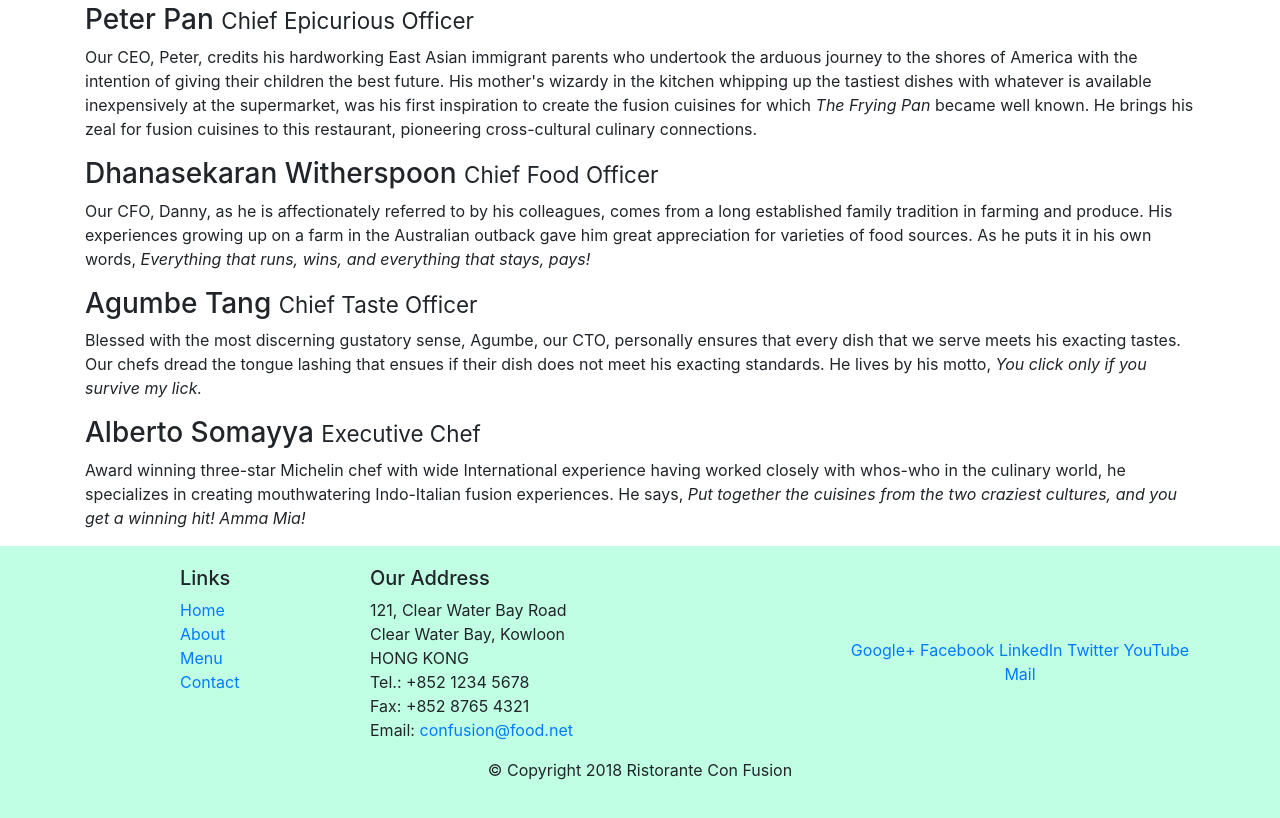
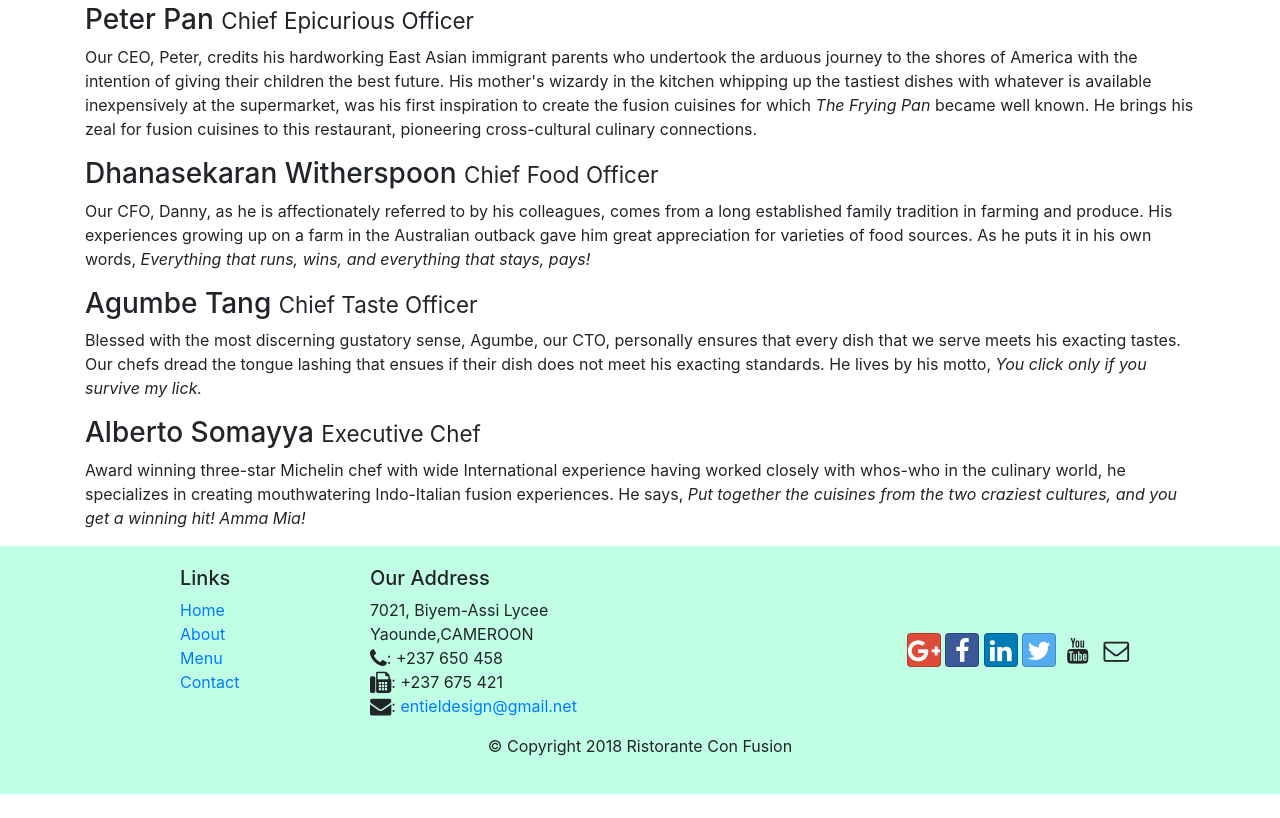
Before and after one commit to Theryx/Bootstrap4_restaurant-website, a website: page aboutus.html in a window 1280 px wide. Shown: the part 802-1620 px from the top of the page. After the commit the page ends 1596 px from the top, so only its background shows below. Drawn offline with nearby package versions, Linux system fonts and the light colour scheme.

Commit message:
Icon fonts for social media and others added

```diff
--- a/aboutus.html
+++ b/aboutus.html
@@ -3,7 +3,10 @@
 <meta name="viewport" content="width=device-width, initial-scale=1, shrink-to-fit=no">
 <meta http-equiv="x-ua-compatible" content="ie=edge">
 <head>
+    <!-- BOOTSTRAP , FONTAWSOME -->
     <link rel="stylesheet" href="node_modules/bootstrap/dist/css/bootstrap.min.css">
+    <link rel="stylesheet" href="./node_modules/font-awesome/css/font-awesome.min.css">
+    <link rel="stylesheet" href="node_modules/bootstrap-social/bootstrap-social.css">
     <link rel="stylesheet" href="css/style.css">
     <title>Ristorante Con Fusion: About Us</title>
 
@@ -18,10 +21,10 @@
                     <a class="navbar-brand mr-auto" href="./index.html">Restorante Con Fusion</a>
                     <div class="collapse navbar-collapse" id="Navbar">
                         <ul class="navbar-nav mr-auto">
-                                <li class="nav-item "><a class="nav-link" href="./index.html">Home</a></li>
-                                <li class="nav-item active"><a class="nav-link" href="#">About</a></li>
-                                <li class="nav-item"><a class="nav-link" href="#">Menu</a></li>
-                                <li class="nav-item"><a class="nav-link" href="#">Contact</a></li>
+                                <li class="nav-item "><a class="nav-link" href="./index.html"><span class="fa fa-home"></span> Home</a></li>
+                                <li class="nav-item active"><a class="nav-link" href="#"><span class="fa fa-info fa-lg"></span> About</a></li>
+                                <li class="nav-item"><a class="nav-link" href="#"><span class="fa fa-list"></span> Menu</a></li>
+                                <li class="nav-item"><a class="nav-link" href="#"><span class="fa fa-address-card fa-lg"></span> Contact</a></li>
                         </ul>
                     </div>
                 </div>
@@ -97,22 +100,21 @@
                 <div class="col-7 col-sm-5">
                     <h5>Our Address</h5>
                     <address>
-		              121, Clear Water Bay Road<br>
-		              Clear Water Bay, Kowloon<br>
-		              HONG KONG<br>
-		              Tel.: +852 1234 5678<br>
-		              Fax: +852 8765 4321<br>
-		              Email: <a href="mailto:confusion@food.net">confusion@food.net</a>
-		           </address>
+                            7021, Biyem-Assi Lycee<br>
+                            Yaounde,CAMEROON<br>
+                            <i class="fa fa-phone fa-lg"></i>: +237 650 458<br>
+                            <i class="fa fa-fax fa-lg"></i>: +237 675 421<br>
+                            <i class="fa fa-envelope fa-lg"></i>: <a href="mailto:confusion@food.net">entieldesign@gmail.net</a>
+                         </address>
                 </div>
                 <div class="col-12 col-sm-4 align-self-center">
                     <div class="text-center">
-                        <a href="http://google.com/+">Google+</a>
-                        <a href="http://www.facebook.com/profile.php?id=">Facebook</a>
-                        <a href="http://www.linkedin.com/in/">LinkedIn</a>
-                        <a href="http://twitter.com/">Twitter</a>
-                        <a href="http://youtube.com/">YouTube</a>
-                        <a href="mailto:">Mail</a>
+                        <a class= "btn btn-social-icon btn-google" href="http://google.com/+"><i class="fa fa-google-plus fa-lg"></i></a>
+                        <a class= "btn btn-social-icon btn-facebook" href="http://www.facebook.com/profile.php?id="><i class="fa fa-facebook fa-lg"></i></a>
+                        <a class= "btn btn-social-icon btn-linkedin" href="http://www.linkedin.com/in/"><i class="fa fa-linkedin fa-lg"></i></a>
+                        <a class= "btn btn-social-icon btn-twitter" href="http://twitter.com/"><i class="fa fa-twitter fa-lg"></i></a>
+                        <a class= "btn btn-social-icon btn-youtube" href="http://youtube.com/"><i class="fa fa-youtube fa-lg"></i></a>
+                        <a class= "btn btn-social-icon" href="mailto:"><i class="fa fa-envelope-o fa-lg"></i></a>
                     </div>
                 </div>
            </div>
--- a/package.json
+++ b/package.json
@@ -18,6 +18,8 @@
     "lite-server": "^2.5.4"
   },
   "dependencies": {
-    "bootstrap": "^4.0.0"
+    "bootstrap": "^4.4.1",
+    "bootstrap-social": "^5.1.1",
+    "font-awesome": "^4.7.0"
   }
 }
```
Also changed, not shown: index.html (+17 -15 lines), 1 other file.
